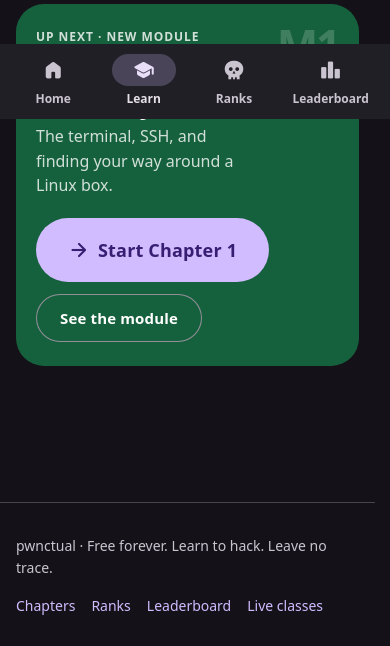
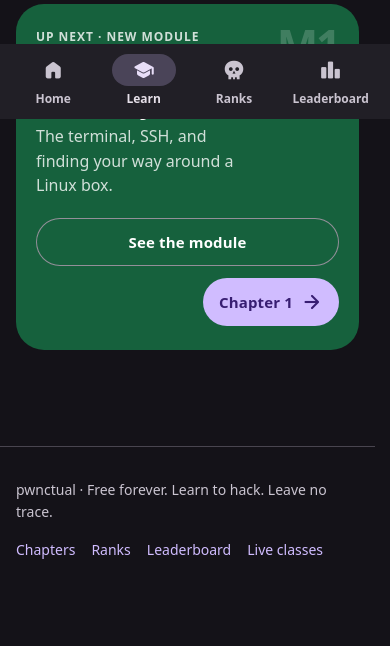
Before and after one commit to politejackal/pwnctual, a Flask app: a page that uses pwnctual/templates/chapter.html in a window 390 px wide. Shown: the part 725-1371 px from the top of the page. After the commit the page ends 1284 px from the top, so only its background shows below. Run offline with Flask 3, Linux system fonts and the light colour scheme; some web fonts are replaced.

Commit message:
Next-module card holds the chapter buttons
On the last chapter of a module, the Stuck card now comes first and the
new-module card closes the page. The card carries the previous chapter on the
left, See the module in the middle and the next chapter on the right, in place
of the separate chapter row. On phones See the module takes its own row above.

Co-Authored-By: Claude Opus 5.5 <noreply@anthropic.com>
Claude-Session: https://claude.ai/code/session_017da1qPCCXREtqbDU9WJBw9

```diff
--- a/pwnctual/static/css/app.css
+++ b/pwnctual/static/css/app.css
@@ -544,6 +544,9 @@ footer { border-top: 1px solid var(--outline-variant); padding: 32px 0 40px; col
 .next-module .top > div { min-width: 0; }
 .next-module .num { flex: none; font-size: 72px; font-weight: 900; line-height: .8; opacity: .18; letter-spacing: -.05em; white-space: nowrap; }
 .next-module .btn.outlined { --fg: currentColor; }
+.next-module-nav { display: grid; grid-template-columns: 1fr auto 1fr; align-items: center; gap: 12px; }
+.next-module-nav .prev { justify-self: start; }
+.next-module-nav .next { justify-self: end; }
 /* the whole card opens the module and reacts like the module cards; its buttons sit above that link */
 .next-module { position: relative; }
 .next-module .stretch { color: inherit; }
@@ -552,6 +555,11 @@ footer { border-top: 1px solid var(--outline-variant); padding: 32px 0 40px; col
 .next-module .btn { z-index: 1; }
 .card.next-module:hover { background: var(--surface-container); border-radius: 40px; }
 @media (max-width: 640px) { .next-module { padding: 24px 20px; } .next-module .num { font-size: 44px; } }
+@media (max-width: 480px) {
+  .next-module-nav { grid-template-columns: 1fr 1fr; }
+  .next-module-nav .see { grid-column: 1 / -1; order: -1; }
+  .next-module-nav .btn { padding: 0 16px; }
+}
 .lock-card { display: flex; gap: 16px; align-items: flex-start; margin-top: 32px; padding: 20px 24px; border-radius: var(--shape-xl);
   border: 1px dashed var(--outline-variant); }
 .lock-card > .material-symbols-rounded { width: 48px; height: 48px; flex: none; border-radius: 16px; display: grid; place-items: center;
--- a/pwnctual/templates/chapter.html
+++ b/pwnctual/templates/chapter.html
@@ -16,9 +16,10 @@
       </div>
       <span class="num" aria-hidden="true">M{{ m.number }}</span>
     </div>
-    <div class="row" style="gap:12px">
-      <a class="btn lg" href="{{ m.chapters[0].url }}"><span class="material-symbols-rounded">arrow_forward</span>Start Chapter {{ m.chapters[0].number }}</a>
-      <a class="btn outlined" href="/learn/{{ m.id }}">See the module</a>
+    <div class="next-module-nav">
+      {% if prev is not none %}<a class="btn outlined prev" href="{{ prev.url }}"><span class="material-symbols-rounded">arrow_back</span>Chapter {{ prev.number }}</a>{% else %}<span class="prev"></span>{% endif %}
+      <a class="btn outlined see" href="/learn/{{ m.id }}">See the module</a>
+      <a class="btn next" href="{{ m.chapters[0].url }}">Chapter {{ m.chapters[0].number }}<span class="material-symbols-rounded">arrow_forward</span></a>
     </div>
   </section>
 {% endmacro %}
@@ -106,14 +107,14 @@
     {% endif %}
   </div>
 
-  {% if new_module %}{{ next_module_card(new_module) }}{% endif %}
-
   {% if chapter.challenges %}<section style="margin-top:48px">{{ stuck_card(chapter) }}</section>{% endif %}
 
+  {# a new module's card holds the chapter buttons itself, so it replaces the usual row #}
+  {% if new_module %}{{ next_module_card(new_module) }}{% else %}
   <div class="row chapter-nav">
     {% if prev is not none %}<a class="btn outlined" href="{{ prev.url }}"><span class="material-symbols-rounded">arrow_back</span>Chapter {{ prev.number }}</a>{% endif %}
-    {# a new module's card already leads on, so no second Next button #}
-    {% if nxt is not none and not new_module %}<a class="btn next" href="{{ nxt.url }}">Chapter {{ nxt.number }}<span class="material-symbols-rounded">arrow_forward</span></a>{% endif %}
+    {% if nxt is not none %}<a class="btn next" href="{{ nxt.url }}">Chapter {{ nxt.number }}<span class="material-symbols-rounded">arrow_forward</span></a>{% endif %}
   </div>
+  {% endif %}
 </div>
 {% endblock %}
```
